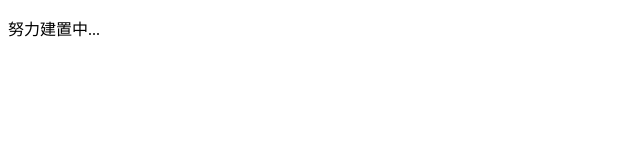
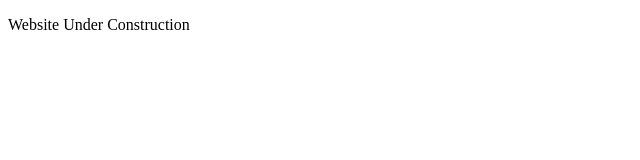
Before and after one commit to willlaiwk/willlaiwk.github.io, a plain HTML site: page index.html in a window 1280 px wide. Shown: the whole page, without its empty margins (0-640 px from the left). Drawn offline with Linux system fonts and the light colour scheme.

Commit message:
adjust the construction message

```diff
--- a/index.html
+++ b/index.html
@@ -7,6 +7,6 @@
     <title>Will Lai</title>
   </head>
   <body>
-    <p>努力建置中...</p>
+    <p>Website Under Construction</p>
   </body>
 </html>
```
